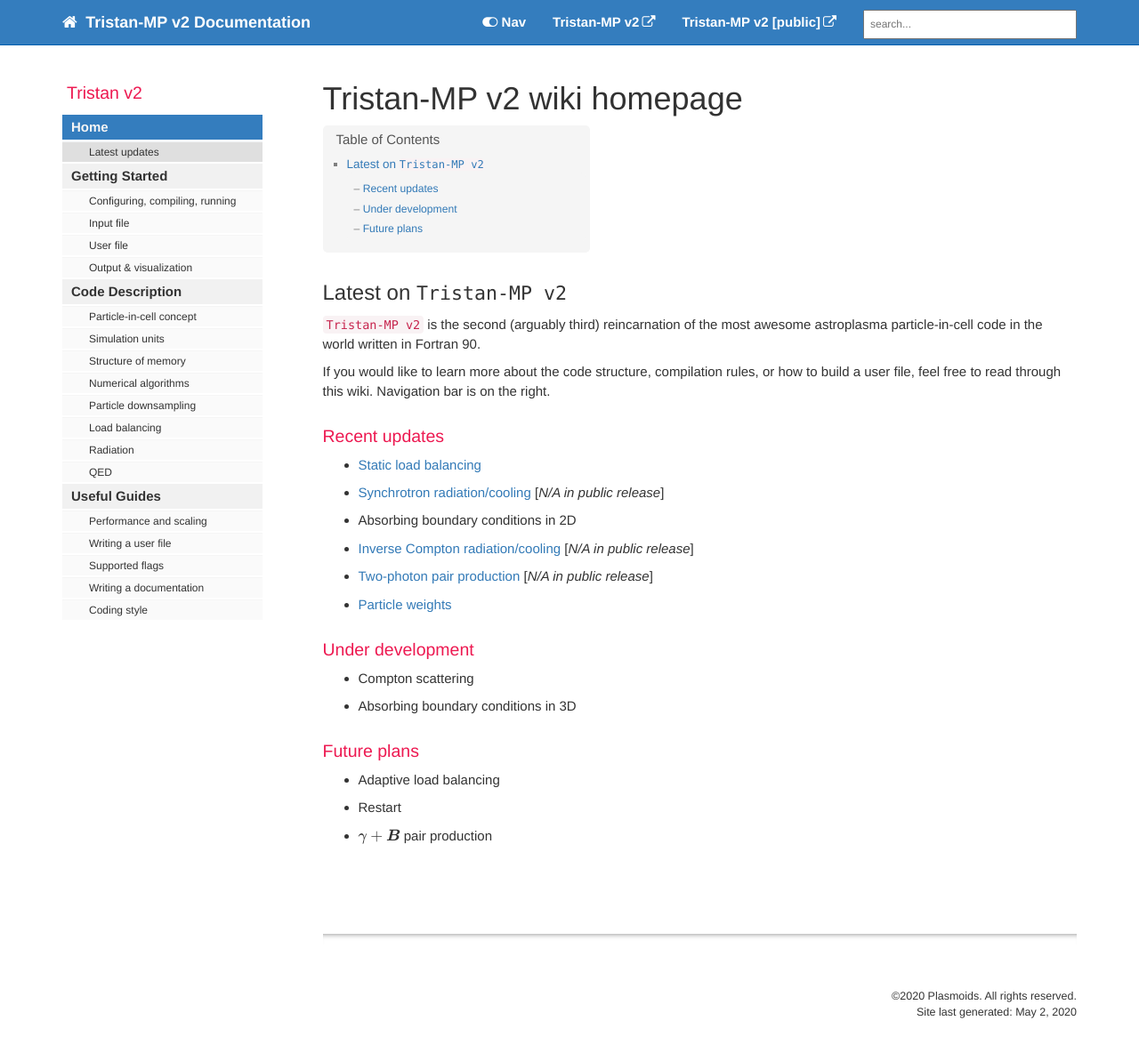
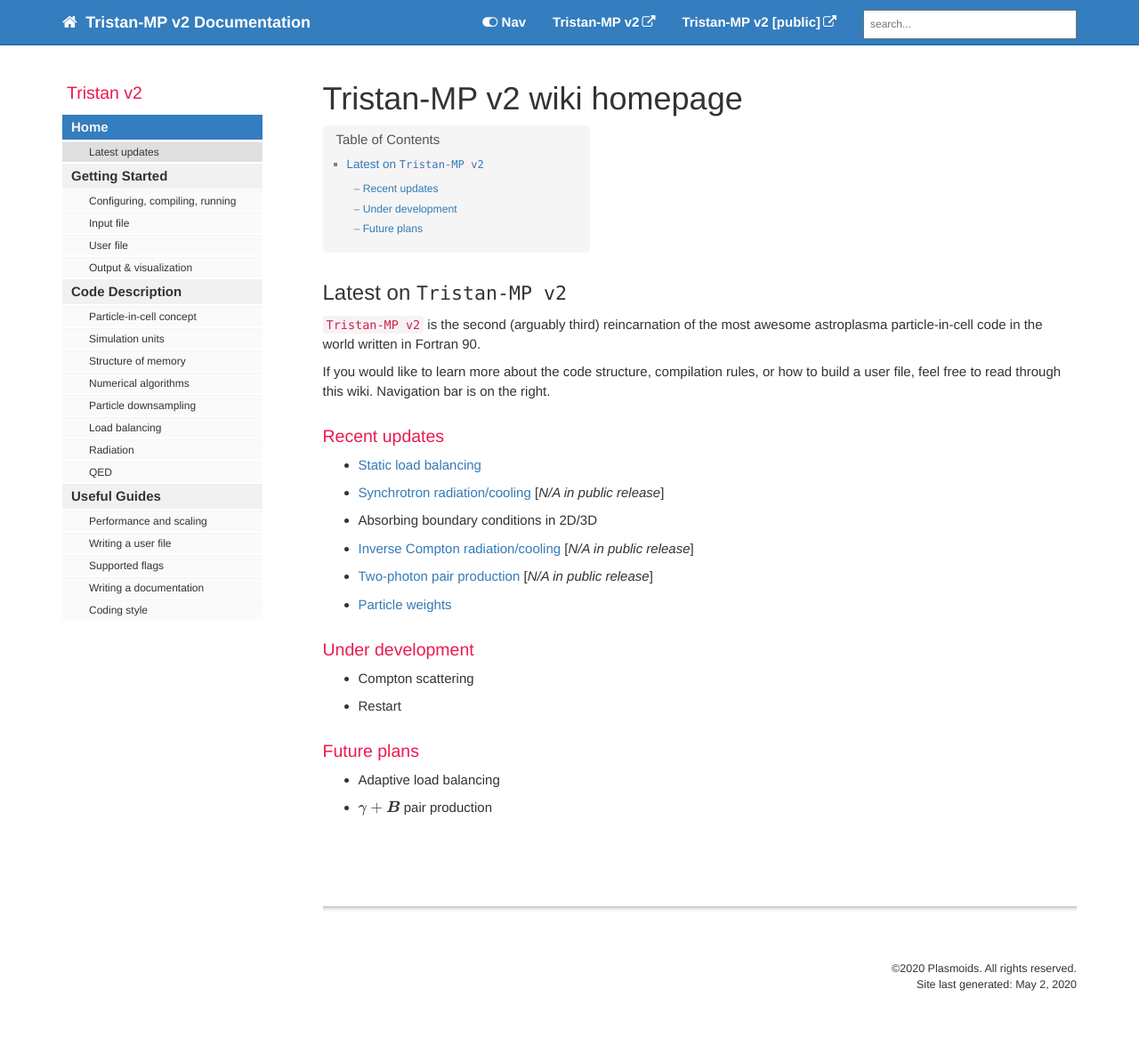
Before and after one commit to ntoles/tristan-wiki, a Jekyll site: the page built from index.md, in a window 1280 px wide and 1198 px high. Shown: the top 1184 px of the window at 89% size. Built offline with Jekyll 4.4.1, drawn with Linux system fonts in a browser that asks for light colours; comment, search, counter and statistics services are not loaded.

Commit message:
Update index.md

```diff
--- a/index.md
+++ b/index.md
@@ -23,10 +23,9 @@ If you would like to learn more about the code structure, compilation rules, or
 ### Under development
 
 * Compton scattering
-* Absorbing boundary conditions in 3D
+* Restart
 
 ### Future plans
 
 * Adaptive load balancing
-* Restart
 * $\gamma + \boldsymbol{B}$ pair production
```
Also changed, not shown: other parts of index.md (+1 -1 lines).
